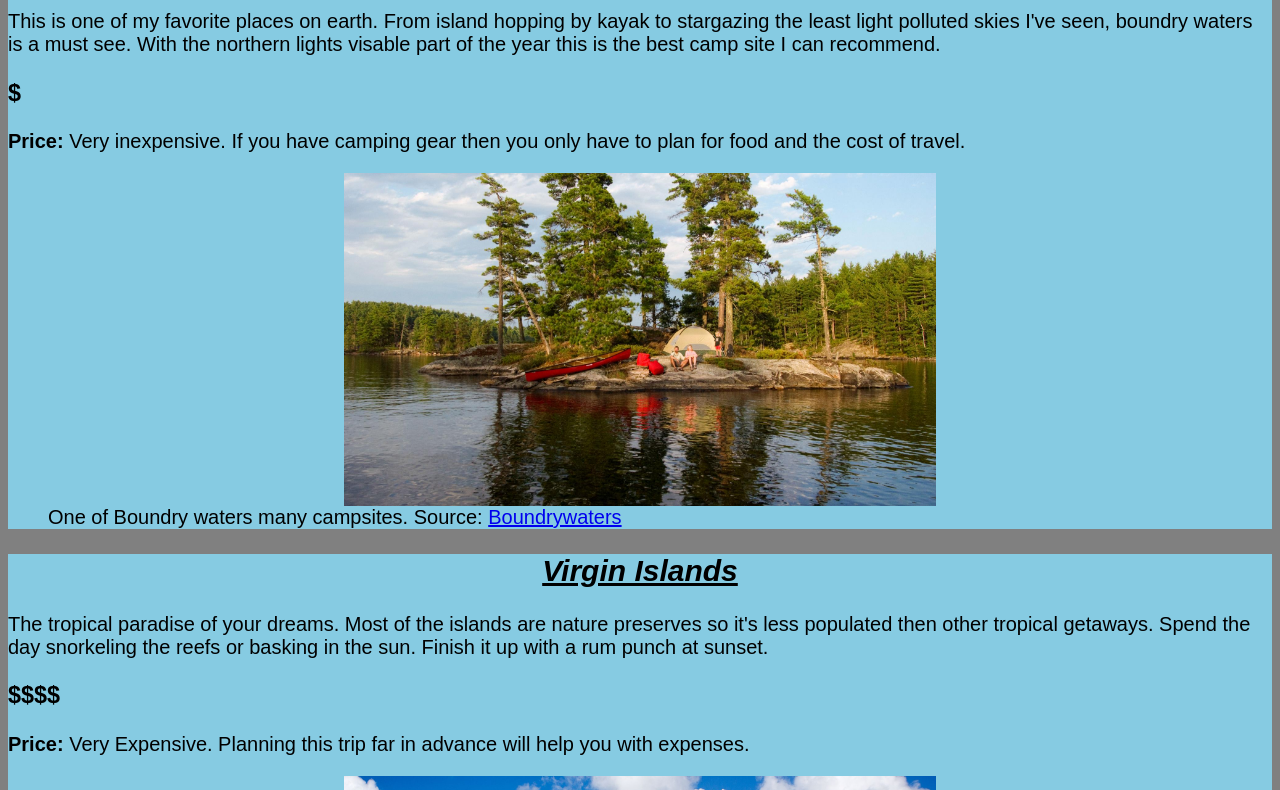
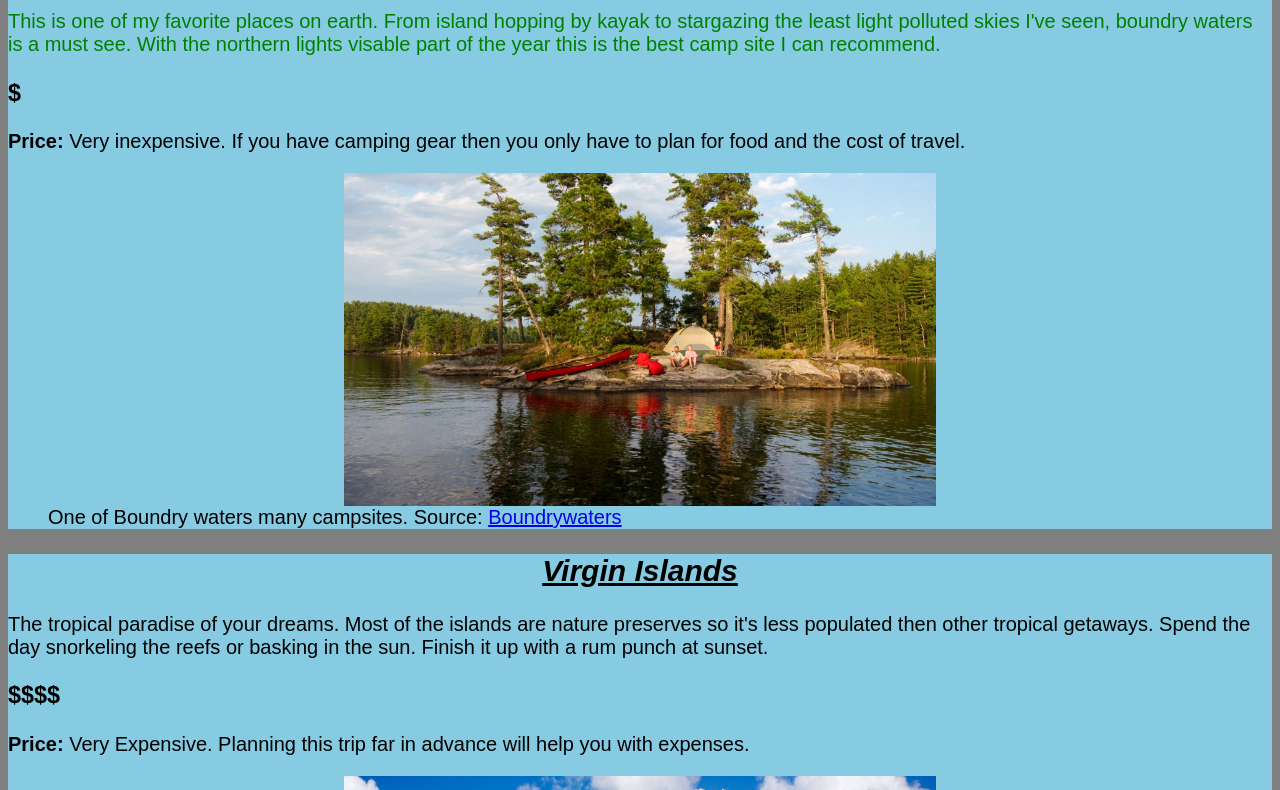
Before and after one commit to LC101-September-2021/assignment-4-html-me-something-evan812, a website: page index.html in a window 1280 px wide. Shown: the part 310-1100 px from the top of the page. Drawn offline with Linux system fonts and the light colour scheme.

Commit message:
Fixing the fails

```diff
--- a/index.html
+++ b/index.html
@@ -23,7 +23,7 @@
             <section>
                <a name="boundry"></a>
                <h2 id="location">Boundry Waters, MN</h2>
-               <p>This is one of my favorite places on earth. From island hopping by kayak to stargazing the least light polluted skies I've seen, boundry waters is a must see. With the northern lights visable part of the year this is the best camp site I can recommend.  </p>
+               <p id="testp" class="funParagraph">This is one of my favorite places on earth. From island hopping by kayak to stargazing the least light polluted skies I've seen, boundry waters is a must see. With the northern lights visable part of the year this is the best camp site I can recommend.  </p>
                <h3>$</h3>
                <p><b>Price:</b> Very inexpensive. If you have camping gear then you only have to plan for food and the cost of travel. </p>
                <figure>
--- a/styles.css
+++ b/styles.css
@@ -35,3 +35,6 @@ section {
   #location {
     text-decoration: underline;
   }
+  .funParagraph{
+      color: green;
+  }
```
